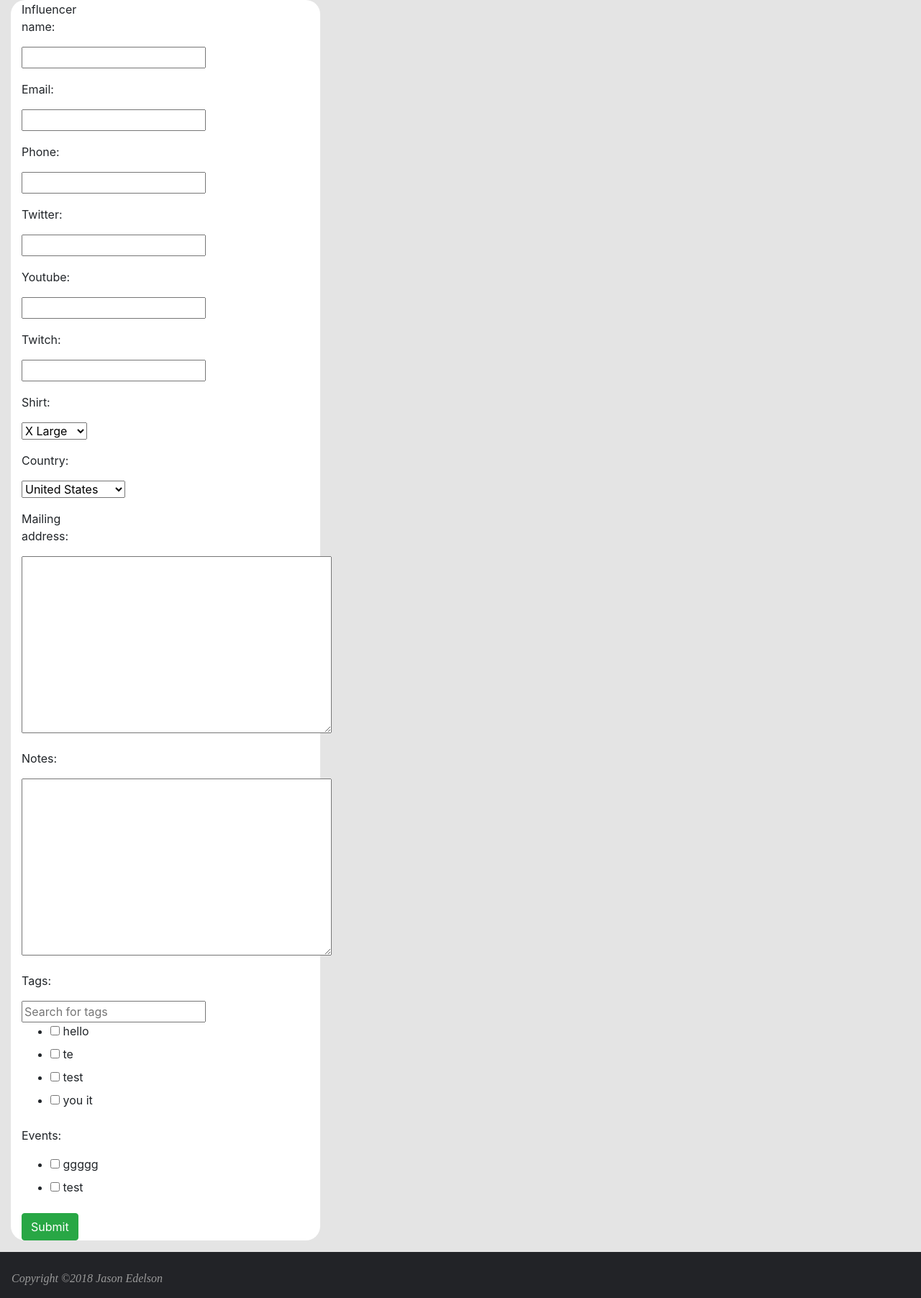
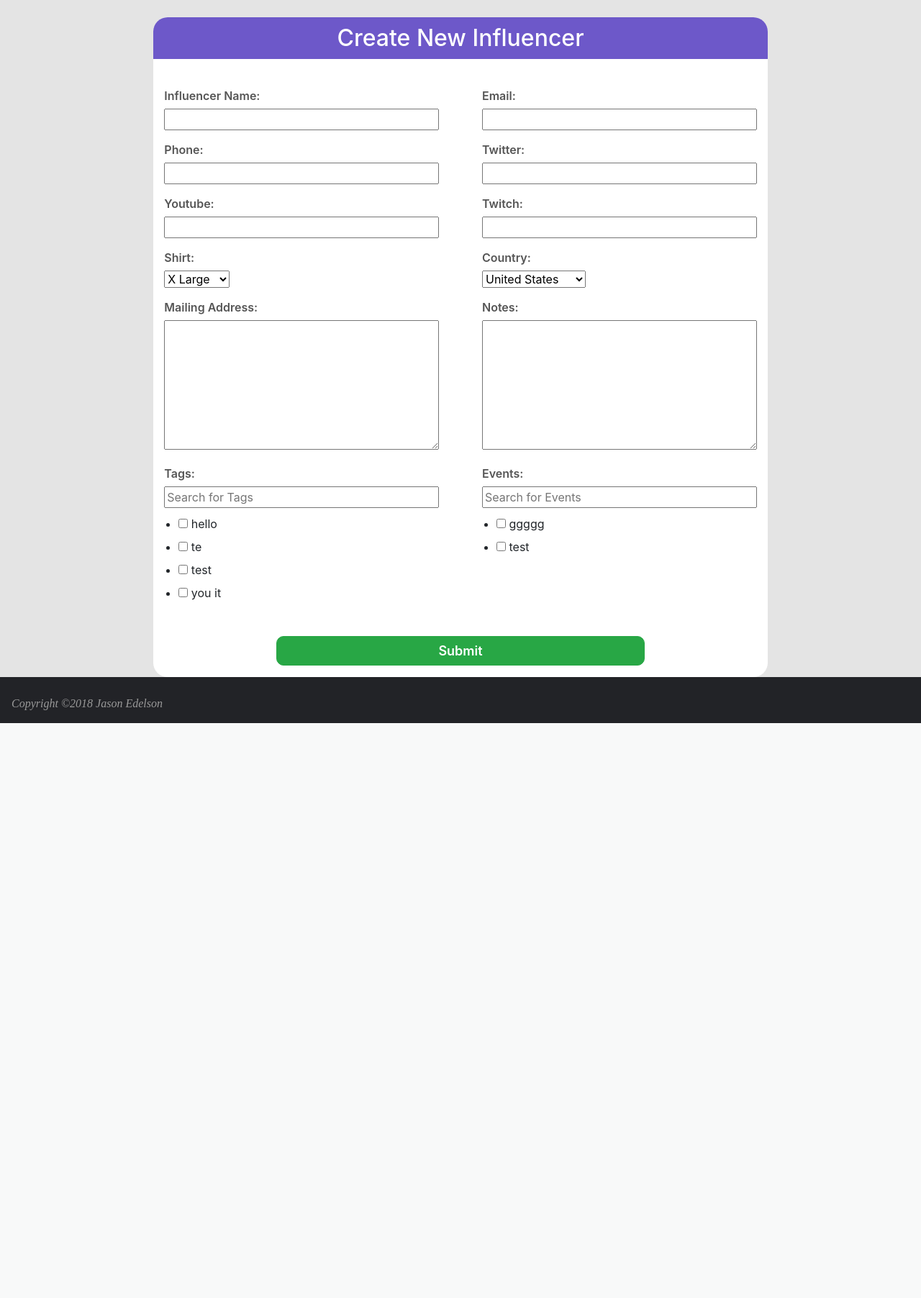
Before and after one commit to jasonmedelson/influencerGUI, a Django app: page /influencer/add/ in a window 1280 px wide. Shown: the part 74-1878 px from the top of the page at 72% size. After the commit the page ends 1079 px from the top, so only its background shows below. Run offline with Django 3.2, Linux system fonts and the light colour scheme; data comes from the database, SQL or seed files in the repository; some libraries are stand-ins or nearby versions.

Commit message:
style and formatting added to influencer form

```diff
--- a/InfluencerGUI/static/css/style.css
+++ b/InfluencerGUI/static/css/style.css
@@ -168,3 +168,38 @@ footer p {
   border-radius: 10px;
   font-weight: 600;
 }
+.influencer-form-panel{
+  background: #fff;
+  padding:0;
+  border-radius: 20px;
+  max-width: 940px;
+}
+.influencer-form-label{
+  color: #555;
+  display: inline-block;
+  font-size: 16px;
+  font-weight: 600;
+}
+
+.influencer-form-label label{
+  padding-left: 15px;
+  padding-top: 15px;
+  padding-bottom: 5px;
+  height: 35px;
+}
+.form-label-container{
+  height: 45px;
+}
+textarea{
+  width:100%;
+  height:180px;
+}
+ul li label input{
+  width:auto !important;
+}
+div.tag-field ul{
+  padding-left: 20px;
+}
+#search-events, #search-tags{
+  margin-bottom: 10px;
+}
--- a/InfluencerGUI/static/js/main.js
+++ b/InfluencerGUI/static/js/main.js
@@ -93,7 +93,7 @@ $(document).ready(function() {
   })
 
 })
-function list_filter(){
+function tags_filter(){
   var item;
   var input = document.getElementById('search-tags');
   var filter = input.value.toUpperCase();
@@ -108,6 +108,24 @@ function list_filter(){
     }
   }
 }
+function events_filter(){
+  var item;
+  var input = document.getElementById('search-events');
+  var filter = input.value.toUpperCase();
+  var list_items = document.getElementById("id_events").childNodes
+  for(var i=1; i<list_items.length; i+=2){
+    item = list_items[i];
+    if(item.textContent.toUpperCase().indexOf(filter) == -1){
+      list_items[i].style.display = "none";
+    }
+    else{
+      list_items[i].style.display = '';
+    }
+  }
+}
 if ( $( "#id_tags" ).length ) {
-    $( "#id_tags" ).before("<input type='text' id='search-tags' onkeyup='list_filter()' placeholder='Search for tags'></input>");
+    $( "#id_tags" ).before("<input type='text' id='search-tags' onkeyup='tags_filter()' placeholder='Search for Tags'></input>");
 }
+if ( $( "#id_events" ).length ) {
+    $( "#id_events" ).before("<input type='text' id='search-events' onkeyup='events_filter()' placeholder='Search for Events'></input>");
+}
--- a/mainApp/templates/mainApp/influencer_form.html
+++ b/mainApp/templates/mainApp/influencer_form.html
@@ -2,21 +2,36 @@
 {% block body %}
     <div class="container-fluid">
         <div class="row">
-            <div class="col-sm-12 col-md-7">
-                <div class="panel panel-default">
-                    <div class="panel-body">
+          <div class="col-2"></div>
+          <div class="influencer-form-panel col-sm-12 col-md-8 mx-auto mt-4">
+              <h2 class="panel-head ">Create New Influencer</h2>
               <form class="form-horizontal" action="" method="post" enctype="multipart/form-data">
-                            {% csrf_token %}
-                            {% include 'form-template.html' %}
+                  <div class="form-group row my-4">
+                    {% for field in form %}
+                      <div class="">
+                          <span class="text-danger small">{{ field.errors }}</span>
+                      </div>
+                      <!-- {% if "mail" in field.label_tag %}
+                        <h1>FOUND</h1>
+                      {% endif %} -->
+                      <div class="col-6">
+                        <div class="form-label-container">
+                          <label class="influencer-form-label text-center">{{ field.label_tag|title }}</label>
+                        </div>
+                        <div class="">
+                          <div class="tag-field col">{{ field }}</div>
+                        </div>
+                      </div>
+                    {% endfor %}
+                  </div>
                   <div class="form-group">
-                                <div class="col-sm-offset-2 col-sm-10">
-                                    <button type="submit" class="btn btn-success">Submit</button>
+                      <div class="">
+                          <button type="submit" class="btn btn-success submit-form">Submit</button>
                       </div>
                   </div>
               </form>
           </div>
-                </div>
-            </div>
+          <div class="col-2"></div>
         </div>
     </div>
 {% endblock %}
--- a/mainApp/views.py
+++ b/mainApp/views.py
@@ -121,6 +121,8 @@
         'youtube',
         'twitch',
         'shirt',
+        'created_at',
+        'updated_at',
         'country',
         'mailing_address',
         'notes',
```
Lines whose indentation alone changed are shown as unchanged.
